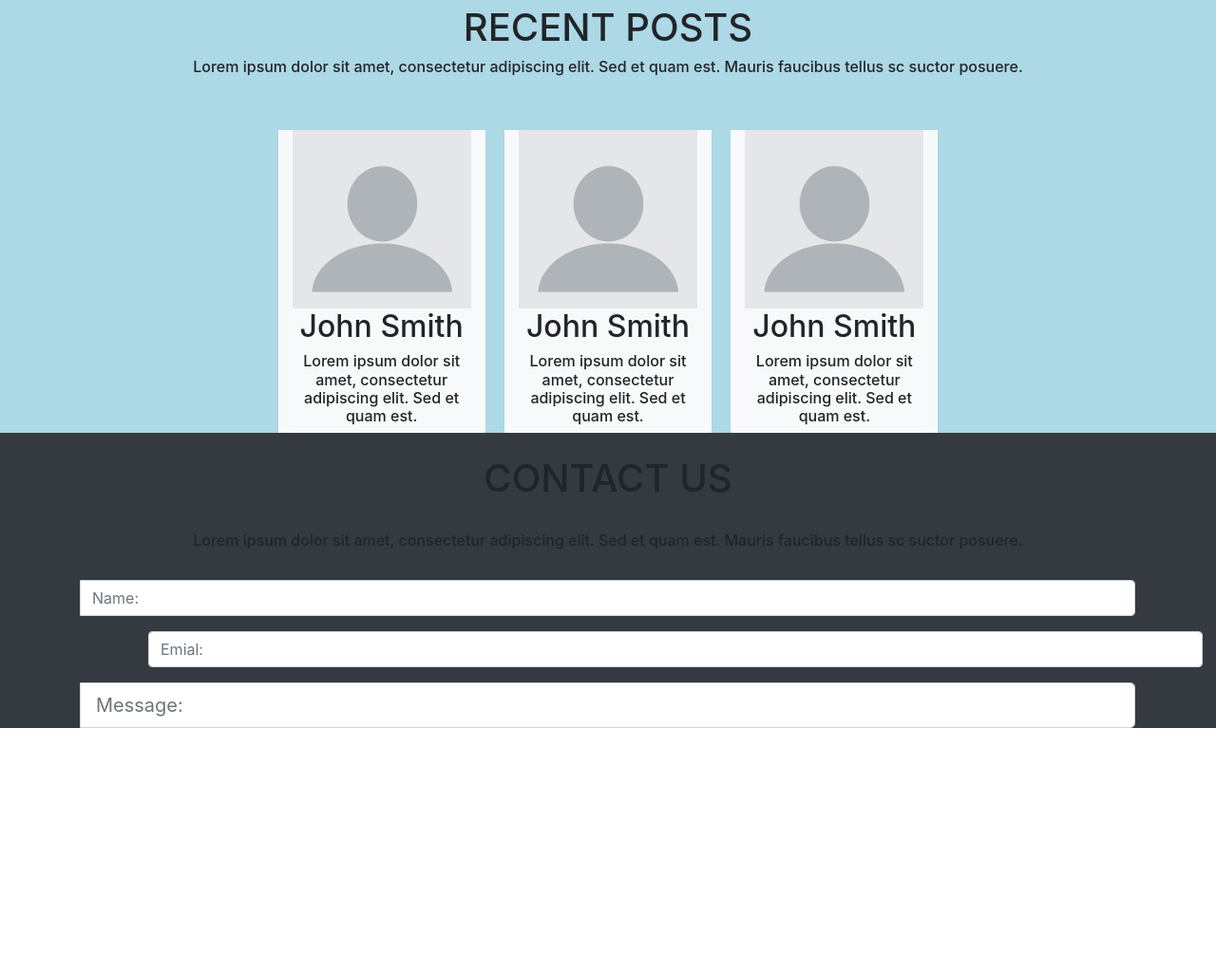
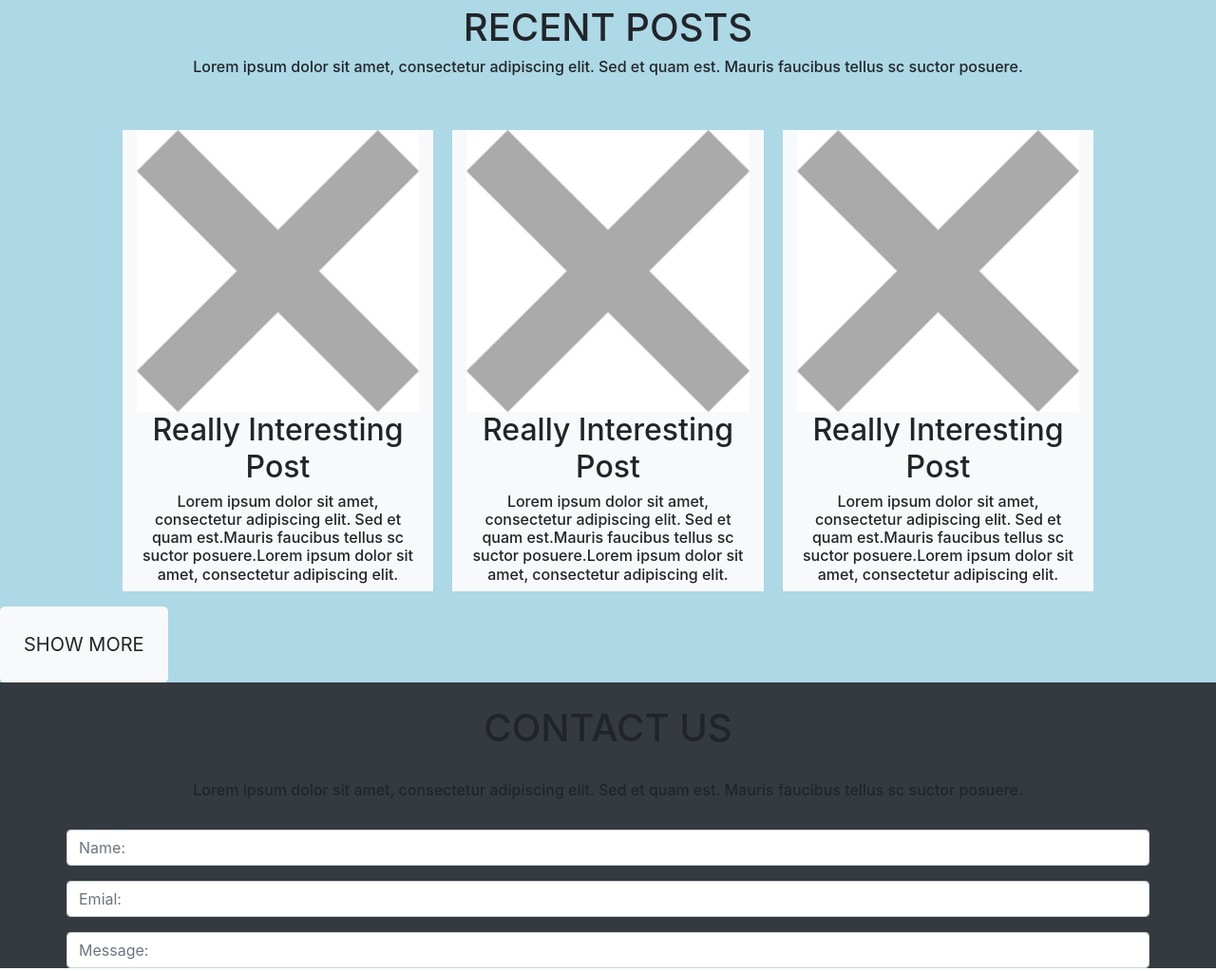
Before and after one commit to deronsofly/psdcolorflat, a plain HTML site: page index.html in a window 1280 px wide. Shown: the part 2480-3503 px from the top of the page at 95% size. Before the commit the page ends 3247 px from the top, so only its background shows below. Drawn offline with nearby package versions, Linux system fonts and the light colour scheme.

Commit message:
new commit

```diff
--- a/css/main.css
+++ b/css/main.css
@@ -46,3 +46,6 @@
 .input-big{
 	padding:80px;
 }
+.cu h6{
+	width: 30%;
+}
--- a/index.html
+++ b/index.html
@@ -176,54 +176,56 @@
 			<h1 class="text-center">RECENT POSTS</h1>
 			<h6 class="text-center">Lorem ipsum dolor sit amet, consectetur adipiscing elit. Sed et quam est. Mauris faucibus tellus sc suctor posuere.</h6>
 			<div class="row justify-content-center pt-5">
-				<div class="col-2
+
+				<div class="col-3
 						 	text-center
 						 	profile
 						 	bg-light">
-					<img class="img-fluid" src="img/blankprofile.png">
-					<h2>John Smith</h2>
-					<h6>Lorem ipsum dolor sit amet, consectetur adipiscing elit. Sed et quam est.</h6>
+					<img class="img-fluid" src="img/greyx.png">
+					<h2>Really Interesting Post</h2>
+					<h6>Lorem ipsum dolor sit amet, consectetur adipiscing elit. Sed et quam est.Mauris faucibus tellus sc suctor posuere.Lorem ipsum dolor sit amet, consectetur adipiscing elit.</h6>
 				</div>
-				<div class="col-2
+				<div class="col-3
 							text-center
 							profile
 							bg-light">
-					<img class="img-fluid" src="img/blankprofile.png">
-					<h2>John Smith</h2>
-					<h6>Lorem ipsum dolor sit amet, consectetur adipiscing elit. Sed et quam est.</h6>
+					<img class="img-fluid" src="img/greyx.png">
+					<h2>Really Interesting Post</h2>
+					<h6>Lorem ipsum dolor sit amet, consectetur adipiscing elit. Sed et quam est.Mauris faucibus tellus sc suctor posuere.Lorem ipsum dolor sit amet, consectetur adipiscing elit.</h6>
 
 				</div>
-				<div class="col-2
+				<div class="col-3
 							text-center
 							profile
 							bg-light">
-					<img class="img-fluid " src="img/blankprofile.png">
-					<h2>John Smith</h2>
-					<h6>Lorem ipsum dolor sit amet, consectetur adipiscing elit. Sed et quam est.</h6>
+					<img class="img-fluid " src="img/greyx.png">
+					<h2>Really Interesting Post</h2>
+					<h6>Lorem ipsum dolor sit amet, consectetur adipiscing elit. Sed et quam est.Mauris faucibus tellus sc suctor posuere.Lorem ipsum dolor sit amet, consectetur adipiscing elit.</h6>
 				</div>
+			</div>
+
+			<div class="justify-content-center mt-3">
+				<button type="button" class="btn btn-lg btn-light p-4 ">SHOW MORE</button>
 			</div>
 		</div>
 
 		<div class="contact bg-dark">
 			<h1 class="text-center pt-4">CONTACT US</h1>
-			<h6 class="text-center container py-4">Lorem ipsum dolor sit amet, consectetur adipiscing elit. Sed et quam est. Mauris faucibus tellus sc suctor posuere.</h6>
-			<div class="input-group container mb-3">
-			  <div class="input-group-prepend">
+			<h6 class="text-center container cu py-4">Lorem ipsum dolor sit amet, consectetur adipiscing elit. Sed et quam est. Mauris faucibus tellus sc suctor posuere.</h6>
 
-			  </div>
-			  <input type="text" class="form-control" placeholder="Name:" aria-label="Sizing example input" aria-describedby="inputGroup-sizing-default">
+			<div class="input-group mb-3">
+
+			  <input type="text" class="form-control container" aria-label="Sizing example input" placeholder="Name:" aria-describedby="inputGroup-sizing-default">
 			</div>
 
-			 <div class="input-group-prepend container mb-3">
+			<div class="input-group mb-3">
 
-			  <input type="text" class="form-control" placeholder="Emial:" aria-label="Sizing example input" aria-describedby="inputGroup-sizing-default">
+			  <input type="text" class="form-control container" aria-label="Sizing example input" placeholder="Emial:" aria-describedby="inputGroup-sizing-default">
 			</div>
 
-			<div class="input-group input-group-lg container ">
-			  <div class="input-group-prepend">
+			<div class="input-group mb-3">
 
-			  </div>
-			  <input type="text" class="form-control input-big" placeholder="Message:" aria-label="Sizing example input" aria-describedby="inputGroup-sizing-lg">
+			  <input type="text" class="form-control container" aria-label="Sizing example input" placeholder="Message:" aria-describedby="inputGroup-sizing-default">
 			</div>
 		</div>
 
```
Also changed, not shown: img/greyx.png (added).
